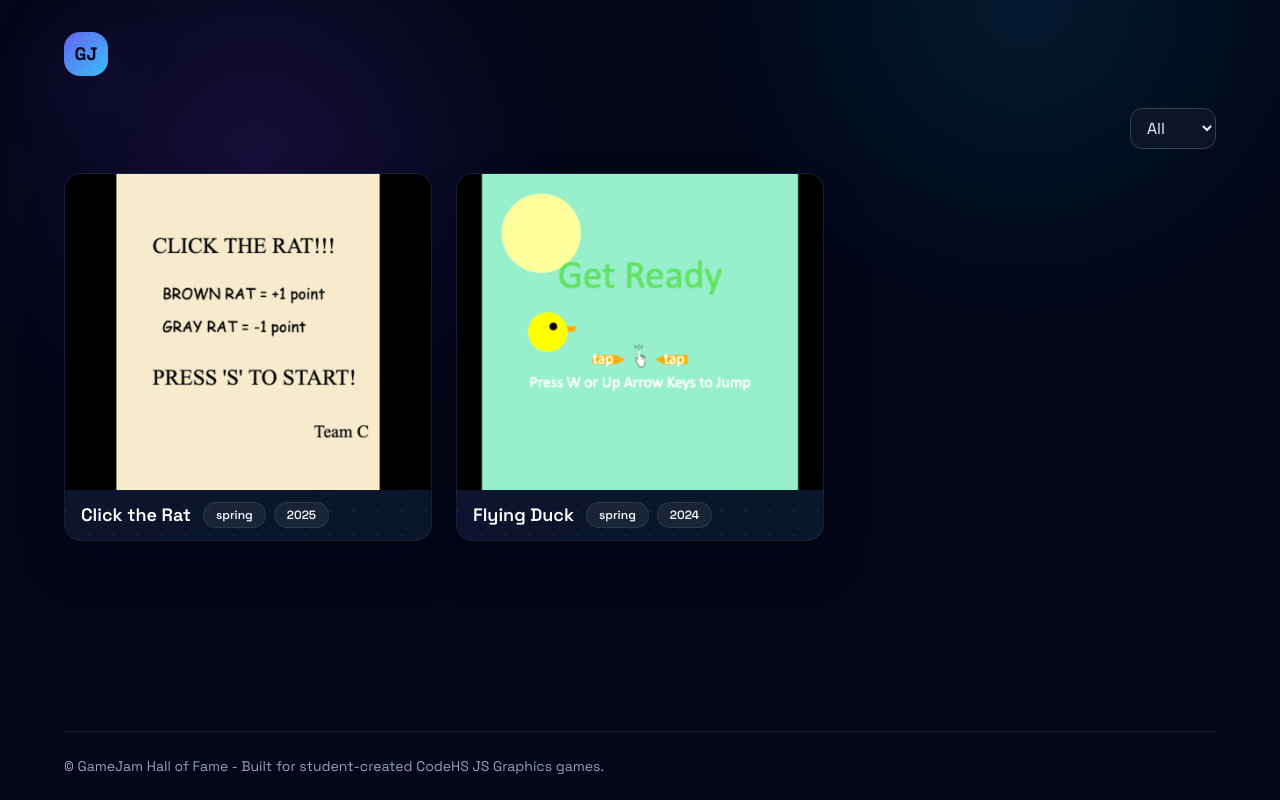
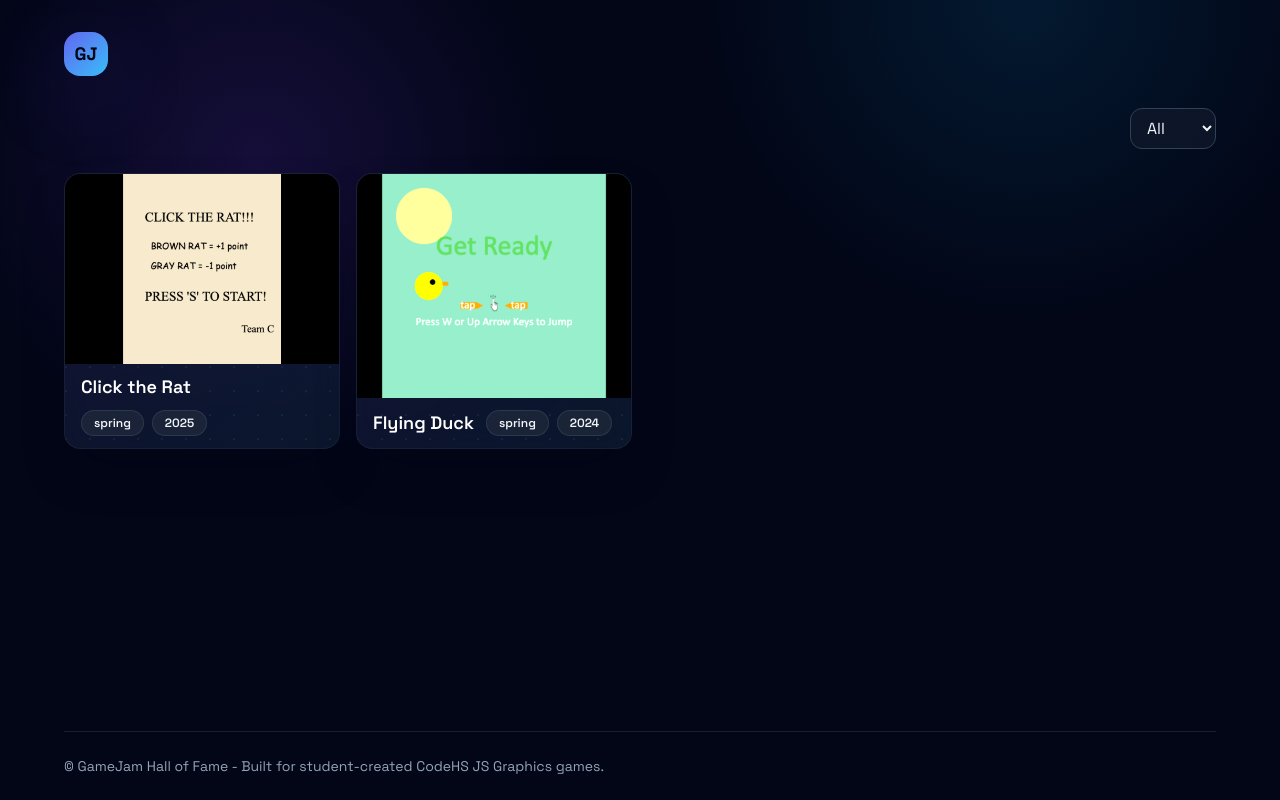
Before and after one commit to codepetca/hof, a Next.js app: page / in a window 1280 px wide. Built offline with nearby package versions, Linux system fonts and the light colour scheme.

Commit message:
Shrink cards: tighter grid

```diff
--- a/components/game-grid.tsx
+++ b/components/game-grid.tsx
@@ -11,7 +11,7 @@
 
   return (
     <section id="games" className="space-y-6">
-      <div className="grid grid-cols-1 md:grid-cols-2 xl:grid-cols-3 gap-6">
+      <div className="grid grid-cols-2 md:grid-cols-3 xl:grid-cols-4 gap-4">
         {sorted.map((game) => (
           <Link
             key={game.slug}
```
